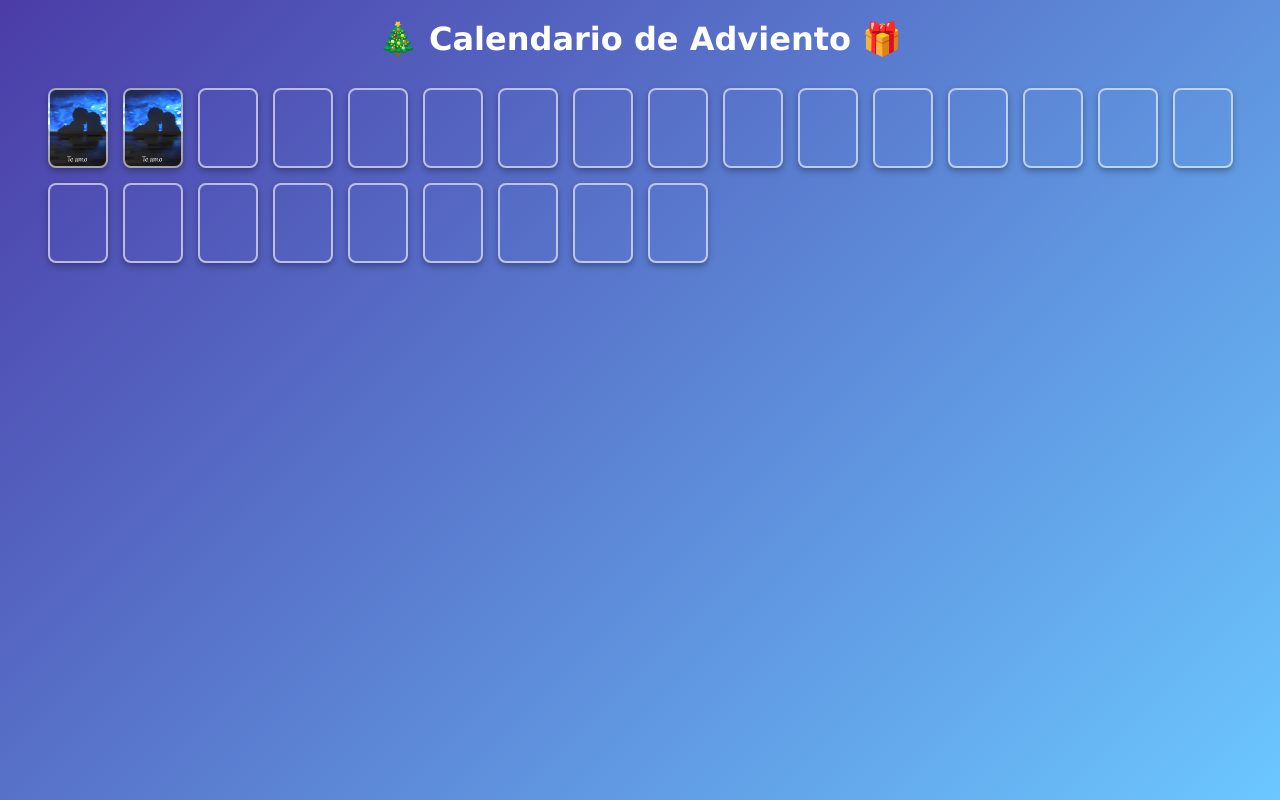
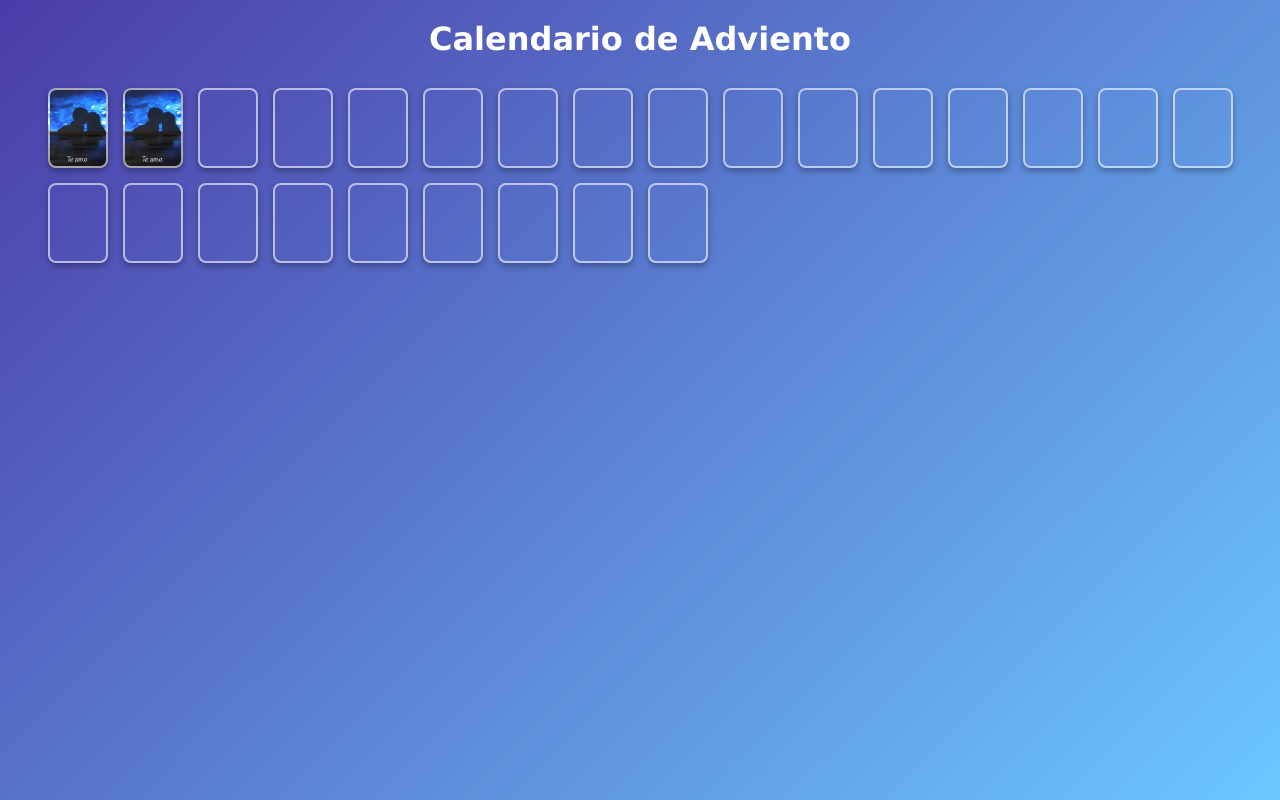
Before and after one commit to Lacrites/calendar-v2, a plain HTML site: page index.html in a window 1280 px wide. Drawn offline with Linux system fonts and the light colour scheme.

Commit message:
Remove emojis from the title in index.html

```diff
--- a/index.html
+++ b/index.html
@@ -8,7 +8,7 @@
 </head>
 <body>
 
-<h1 class="title">🎄 Calendario de Adviento 🎁</h1>
+<h1 class="title"> Calendario de Adviento </h1>
 
 <div id="grid"></div>
 
```
